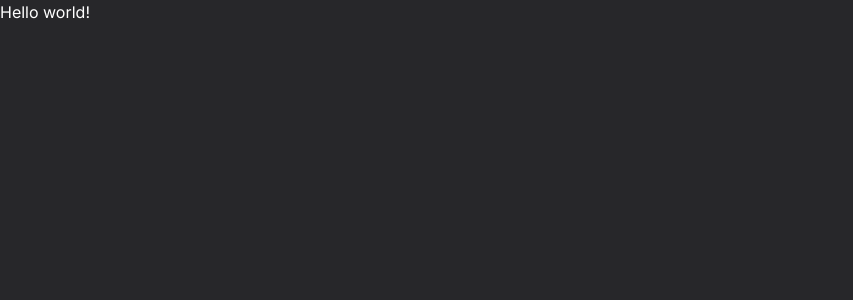
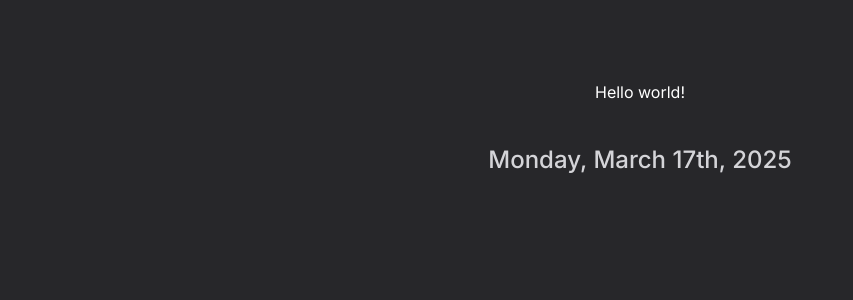
Before and after one commit to DarkstarXDD/next-playground, a Next.js app: page / in a window 1280 px wide. Shown: the top 300 px of the page, without its empty margins (0-853 px from the left). Built offline with nearby package versions, Linux system fonts and the light colour scheme.

Commit message:
date with day only

```diff
--- a/package.json
+++ b/package.json
@@ -9,6 +9,7 @@
     "lint": "next lint"
   },
   "dependencies": {
+    "date-fns": "4.1.0",
     "next": "15.3.0",
     "react": "19.1.0",
     "react-dom": "19.1.0"
--- a/src/app/layout.tsx
+++ b/src/app/layout.tsx
@@ -1,11 +1,11 @@
+import { Inter } from "next/font/google"
+
 import type { Metadata } from "next"
-import { Inter } from "next/font/google"
 import "./globals.css"
 
 export const metadata: Metadata = {
-  title: "[Title]",
-  description:
-    "Check out Darkstar's solution for the {challenge name} challenge on Frontend Mentor",
+  title: "Next Playground",
+  description: "Next.js Playground",
 
   authors: {
     name: "Darkstar",
@@ -17,8 +17,7 @@ export const metadata: Metadata = {
     url: "https://challenge-name-darkstarxdd.vercel.app/",
     title: "devfinder",
 
-    description:
-      "Check out Darkstar's solution for the {challenge name} challenge on Frontend Mentor",
+    description: "Next.js Playground",
 
     images: {
       url: "https://challenge-name-darkstarxdd.vercel.app/og-img.jpeg",
--- a/src/app/page.tsx
+++ b/src/app/page.tsx
@@ -1,7 +1,10 @@
+import TodayDate from "@/components/TodayDate"
+
 export default function Home() {
   return (
-    <main>
+    <main className="grid gap-10 px-10 py-20 text-center">
       <div>Hello world!</div>
+      <TodayDate />
     </main>
   )
 }
--- /dev/null
+++ b/src/components/TodayDate.tsx
@@ -0,0 +1,15 @@
+"use client"
+
+import { format } from "date-fns"
+// import { useState, useEffect } from "react"
+
+export default function TodayDate() {
+  const today = new Date()
+  const formattedDate = format(today, "EEEE, MMMM do, yyyy")
+
+  // const [date, setDate] = useState(formattedDate)
+
+  // useEffect(() => setDate(formattedDate), [formattedDate])
+
+  return <p className="text-2xl font-medium text-zinc-300">{formattedDate}</p>
+}
```
Also changed, not shown: 1 other file (tests, documents, lock files or other folders).
